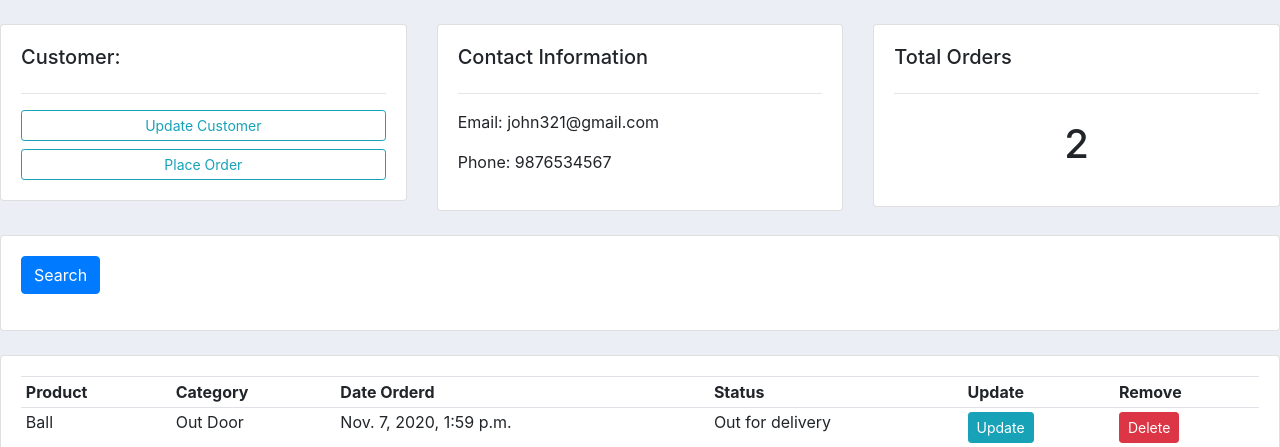
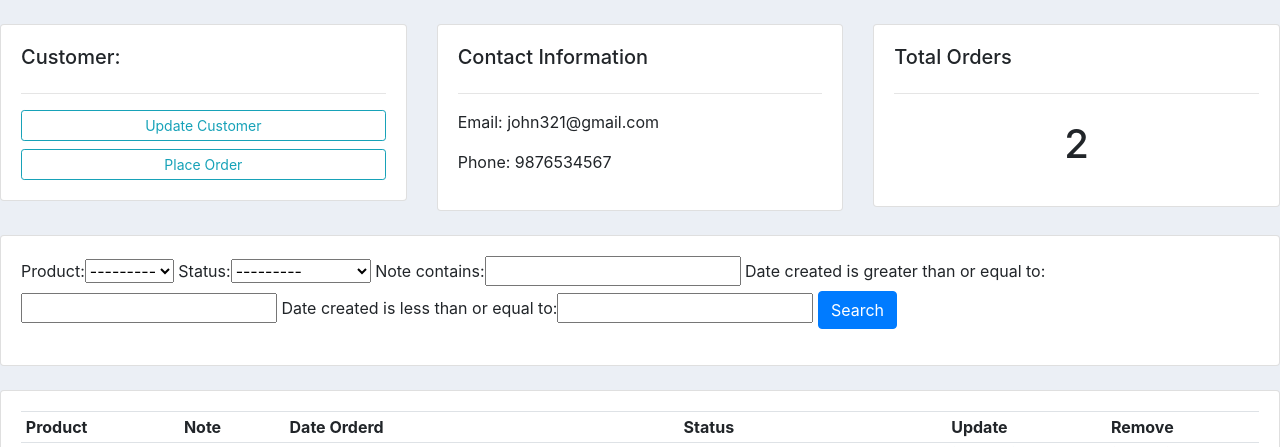
Before and after one commit to Kishan310/crm1, a Django app: page /customer/1/ in a window 1280 px wide. Shown: the part 56-503 px from the top of the page. Run offline with Django 3.2, Linux system fonts and the light colour scheme; data comes from the database, SQL or seed files in the repository; both versions use the stored data as it was after the commit; some libraries are stand-ins or nearby versions.

Commit message:
Filter From Table Search

```diff
--- /dev/null
+++ b/accounts/filters.py
@@ -0,0 +1,14 @@
+import django_filters
+from django_filters import DateFilter,CharFilter
+
+from .models import *
+
+class OrderFilter(django_filters.FilterSet):
+    start_date = DateFilter(field_name="date_created",lookup_expr='gte')
+    end_date = DateFilter(field_name="date_created",lookup_expr='lte')
+    note = CharFilter(field_name='note',lookup_expr='icontains')
+
+    class Meta:
+        model = Order
+        fields = '__all__'
+        exclude = ['customer','date_created']
--- a/accounts/models.py
+++ b/accounts/models.py
@@ -44,6 +44,7 @@ class Order(models.Model):
     product = models.ForeignKey(Product, null=True, on_delete=models.SET_NULL)
     date_created = models.DateTimeField(auto_now_add=True, null=True)
     status = models.CharField(max_length=200, null=True,choices=STATUS)
+    note = models.CharField(max_length=1000,null=True)
 
     def __str__(self):
         return self.product.name
--- a/accounts/templates/accounts/customer.html
+++ b/accounts/templates/accounts/customer.html
@@ -37,6 +37,7 @@
         <div class="col">
             <div class="card card-body">
                 <form method="get">
+                    {{ myFilter.form }}
                 <button class="btn btn-primary" type="submit">Search</button>
               </form>
             </div>
@@ -51,7 +52,7 @@
                 <table class="table table-sm">
                     <tr>
                         <th>Product</th>
-                        <th>Category</th>
+                        <th>Note</th>
                         <th>Date Orderd</th>
                         <th>Status</th>
                         <th>Update</th>
@@ -60,7 +61,7 @@
                     {% for order in orders %}
                         <tr>
                             <td>{{order.product}}</td>
-                            <td>{{order.product.category}}</td>
+                            <td>{{order.note}}</td>
                             <td>{{order.date_created}}</td>
                             <td>{{order.status}}</td>
                             <th><a class="btn btn-sm btn-info"href="{% url 'update_order' order.id %}">Update</a> </th>
--- a/accounts/views.py
+++ b/accounts/views.py
@@ -3,7 +3,7 @@ from django.http import HttpResponse
 from django.forms import inlineformset_factory
 from.models import *
 from .forms import OrderForm
-
+from .filters import OrderFilter
 # Create your views here.
 def home(request):
     orders = Order.objects.all()
@@ -29,7 +29,11 @@ def customer(request,pk_test):
     customer = Customer.objects.get(id=pk_test)
     orders = customer.order_set.all()
     order_count = orders.count()
-    context = {'customer':customer,'orders':orders,'order_count':order_count}
+
+    myFilter = OrderFilter(request.GET,queryset=orders)
+    orders = myFilter.qs
+
+    context = {'customer':customer,'orders':orders,'order_count':order_count,'myFilter':myFilter}
     return render(request,'accounts/customer.html',context)
 
 def createOreder(request,pk):
--- a/crm1/settings.py
+++ b/crm1/settings.py
@@ -38,6 +38,7 @@ INSTALLED_APPS = [
     'django.contrib.messages',
     'django.contrib.staticfiles',
     'accounts',
+    'django_filters'
 ]
 
 MIDDLEWARE = [
```
Also changed, not shown: accounts/migrations/0010_order_note.py (added), db.sqlite3.
